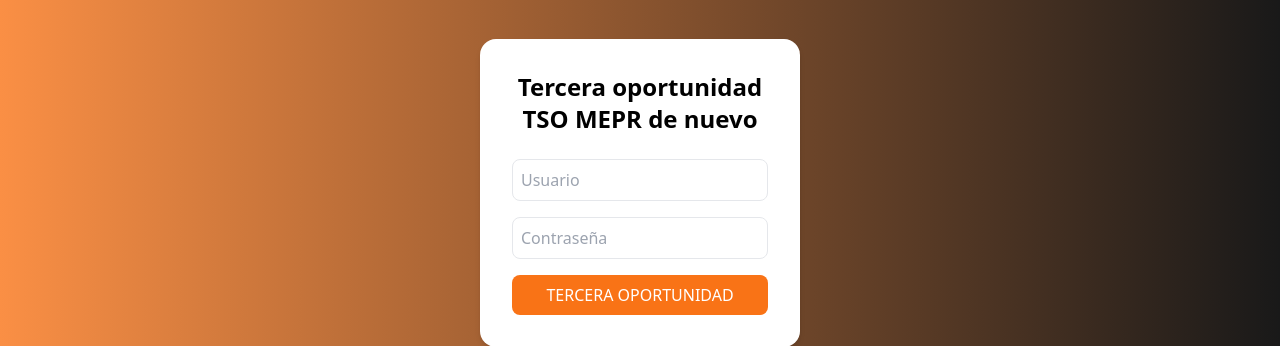
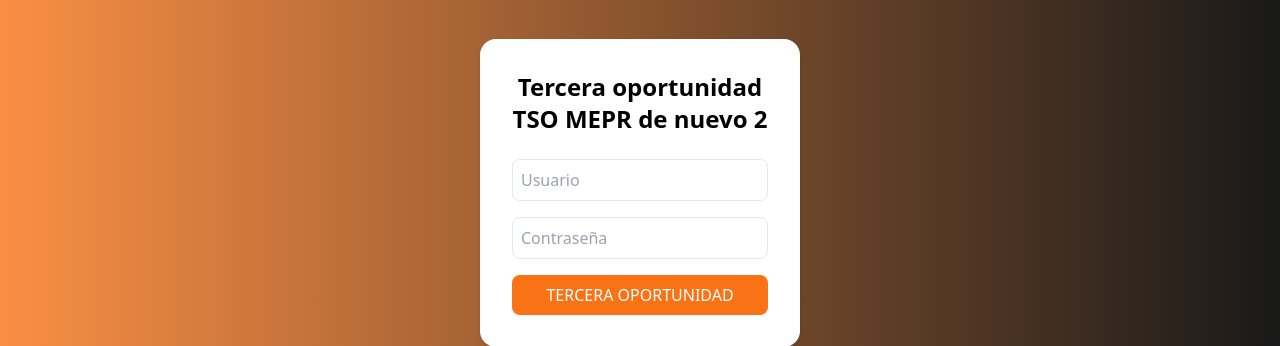
Before and after one commit to Mariysabel/proyectoTSO, a PHP site: page /login.php in a window 1280 px wide. Shown: the part 207-553 px from the top of the page. Run offline with PHP 8.4, Linux system fonts and the light colour scheme; some libraries are stand-ins or nearby versions.

Commit message:
tercera oportunidad TSO MEPR nue

```diff
--- a/proyecto/index.php
+++ b/proyecto/index.php
@@ -21,7 +21,7 @@
         <div class="text-center mb-12">
 
             <h1 class="text-5xl md:text-7xl font-extrabold text-orange-500 tracking-wide">
-                TRUPPER PRUEBA NUMERO DOS
+                TRUPPER PRUEBA NUMERO DOSqs
             </h1>
 
             <div class="w-28 h-1 bg-orange-500 mx-auto mt-4 mb-5 rounded-full"></div>
--- a/proyecto/login.php
+++ b/proyecto/login.php
@@ -28,7 +28,7 @@ if ($_SERVER["REQUEST_METHOD"] === "POST") {
 <body class="bg-gradient-to-r from-orange-500/80 to-black/90 flex items-center justify-center h-screen">
 
     <form method="POST" class="bg-white p-8 rounded-2xl shadow-md w-80">
-        <h2 class="text-2xl font-bold mb-6 text-center">Tercera oportunidad TSO MEPR de nuevo</h2>
+        <h2 class="text-2xl font-bold mb-6 text-center">Tercera oportunidad TSO MEPR de nuevo 2</h2>
 
         <input type="text" name="usuario" placeholder="Usuario"
             class="w-full p-2 mb-4 border rounded-lg focus:outline-none focus:ring-2 focus:ring-blue-400" required>
```
